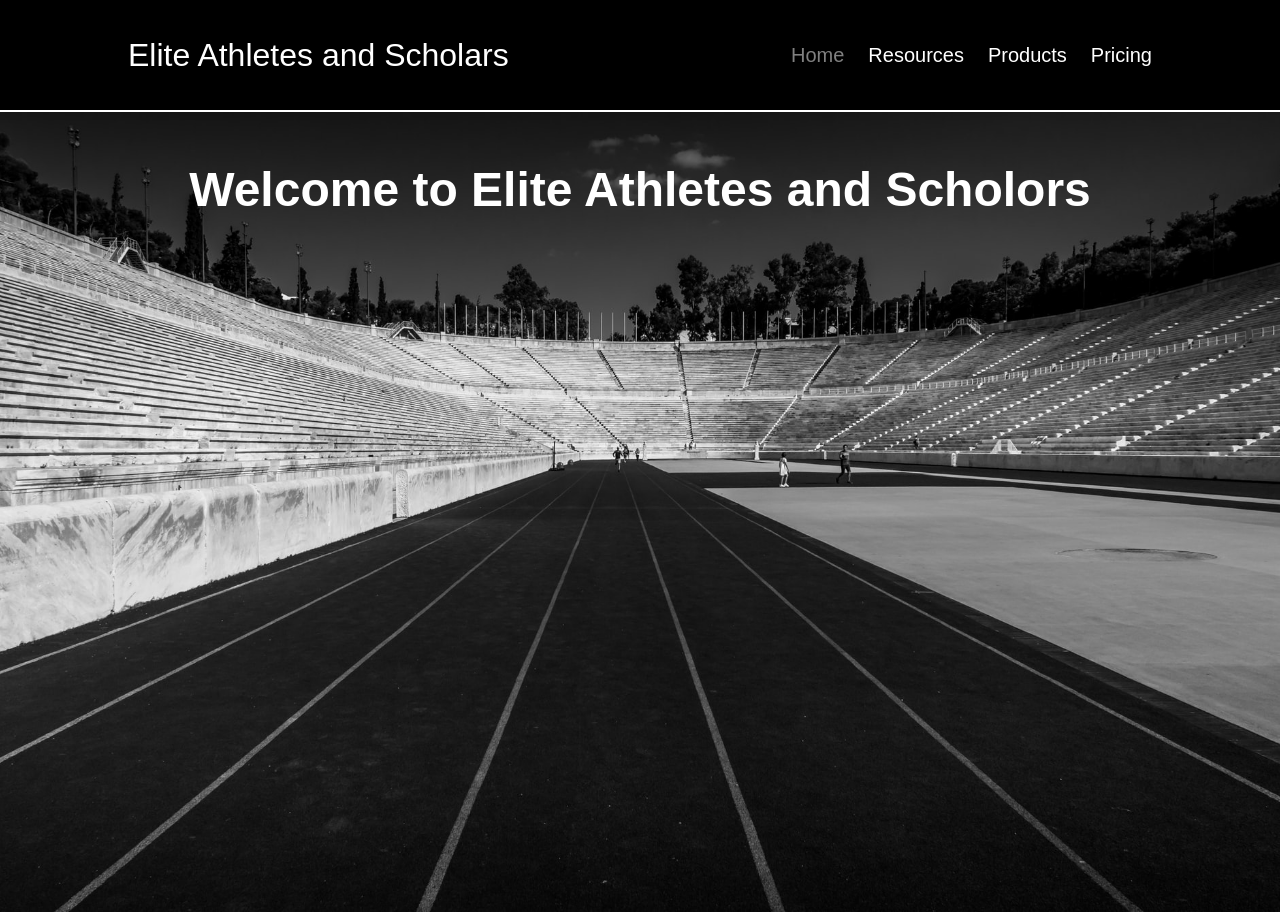
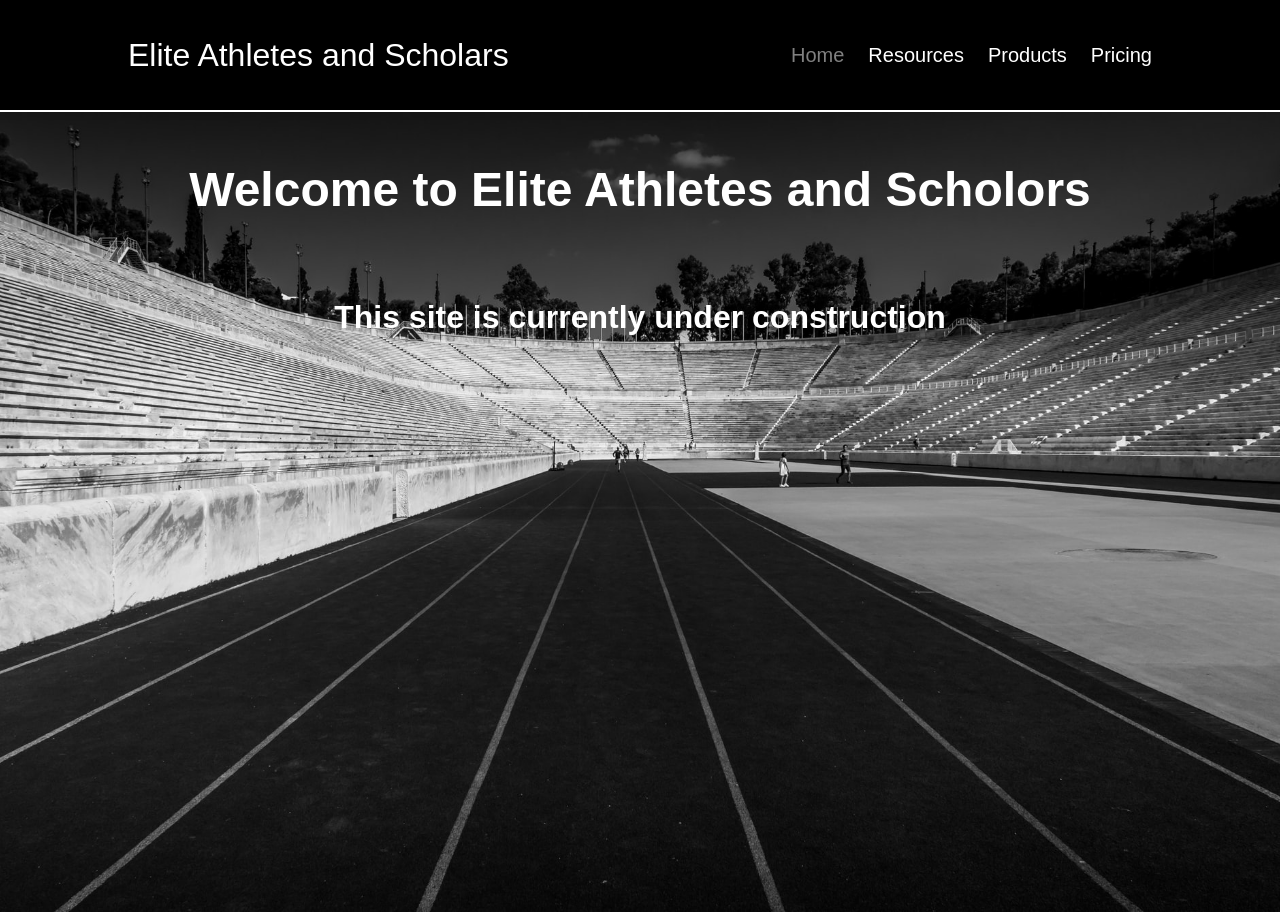
Before and after one commit to Bearpaw11/Elite_Athletes_And_Scholars, a React (Create React App) app: page /home in a window 1280 px wide. Built offline with nearby package versions, Linux system fonts and the light colour scheme.

Commit message:
added construction to home page

```diff
--- a/src/Pages/Home.js
+++ b/src/Pages/Home.js
@@ -5,6 +5,7 @@ const Home = () => {
   return (
     <div className={classes.background}>
       <h1 className={classes.welcome}>Welcome to Elite Athletes and Scholors</h1>
+      <h3 className={classes.construction}>This site is currently under construction</h3>
       </div>
   )
 }
--- a/src/Pages/Home.module.css
+++ b/src/Pages/Home.module.css
@@ -11,9 +11,17 @@
 h1{
   margin: 0px;
 }
+
 .welcome{
   font-size: 3rem;
   padding-top: 50px;
   text-align: center;
   color: white;
 }
+
+.construction {
+  font-size: 2rem;
+  padding-top: 50px;
+  text-align: center;
+  color: white;
+}
```
